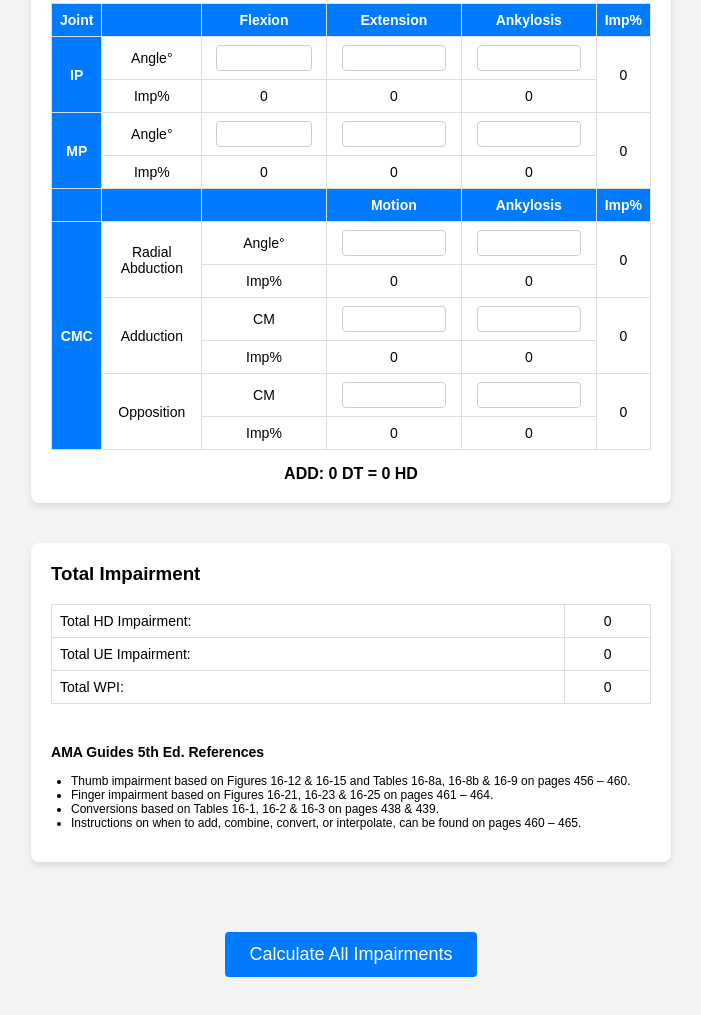
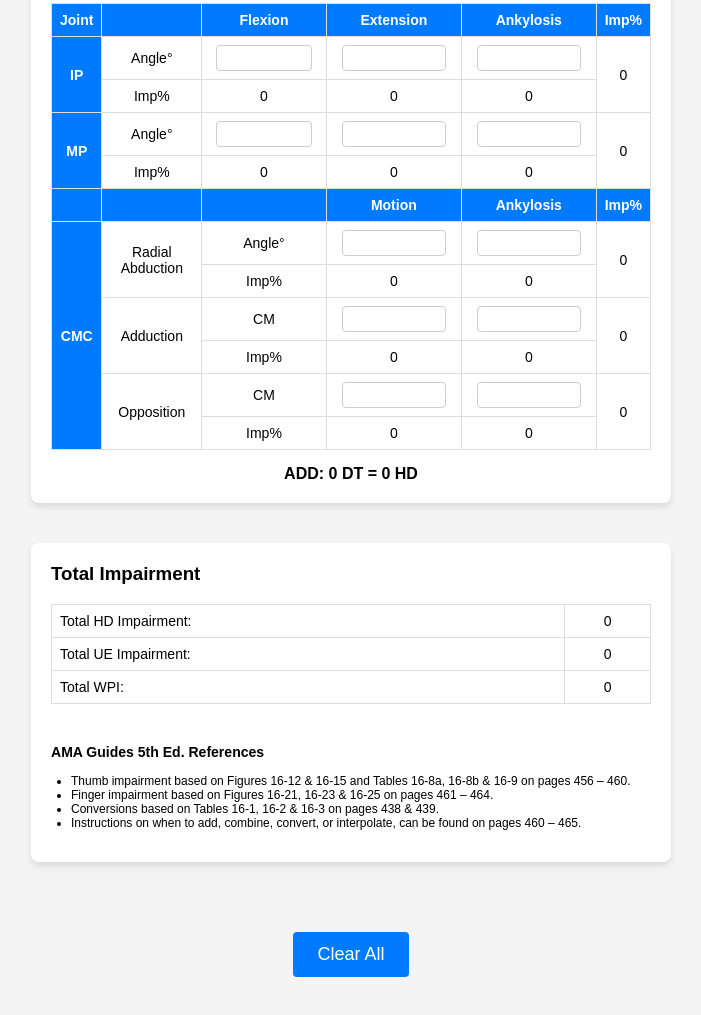
Before and after one commit to ttucker22/Digit-ROM-V5, a plain HTML site: page index.html in a window 1280 px wide. Shown: the part 1893-2908 px from the top of the page, without its empty margins (289-990 px from the left). Drawn offline with Linux system fonts and the light colour scheme.

Commit message:
Update index.html

```diff
--- a/index.html
+++ b/index.html
@@ -461,7 +461,7 @@
 </div>
 
     <div class="full-width">
-        <button id="calculateButton">Calculate All Impairments</button>
+        <button id="clearAllButton">Clear All</button>
     </div>
     <div id="result"></div>
 
```
